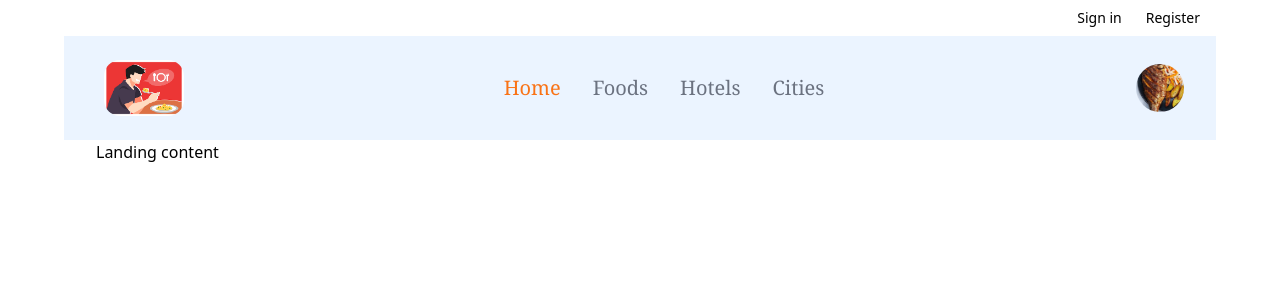
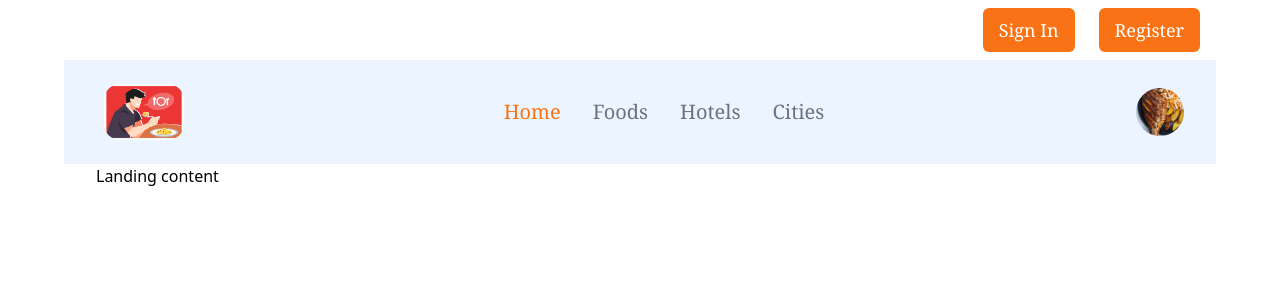
Before and after one commit to asnganje/Food-ordering-app-front-end, a React (Vite) app: page / in a window 1280 px wide. Shown: the top 300 px of the page. Built offline with nearby package versions, Linux system fonts and the light colour scheme.

Commit message:
Modify button styling

```diff
--- a/src/Components/ui/Button.jsx
+++ b/src/Components/ui/Button.jsx
@@ -1,6 +1,6 @@
 function Button({btnName, handleClick, children}){
 return (
-    <button onClick={handleClick} className="text-xs sm:text-sm">{children?children:btnName}</button>
+    <button onClick={handleClick} className="text-white rounded-md font-serif text-lg bg-orange-500 py-2 px-4 capitalize">{children?children:btnName}</button>
   )
 }
 export default Button;
```
